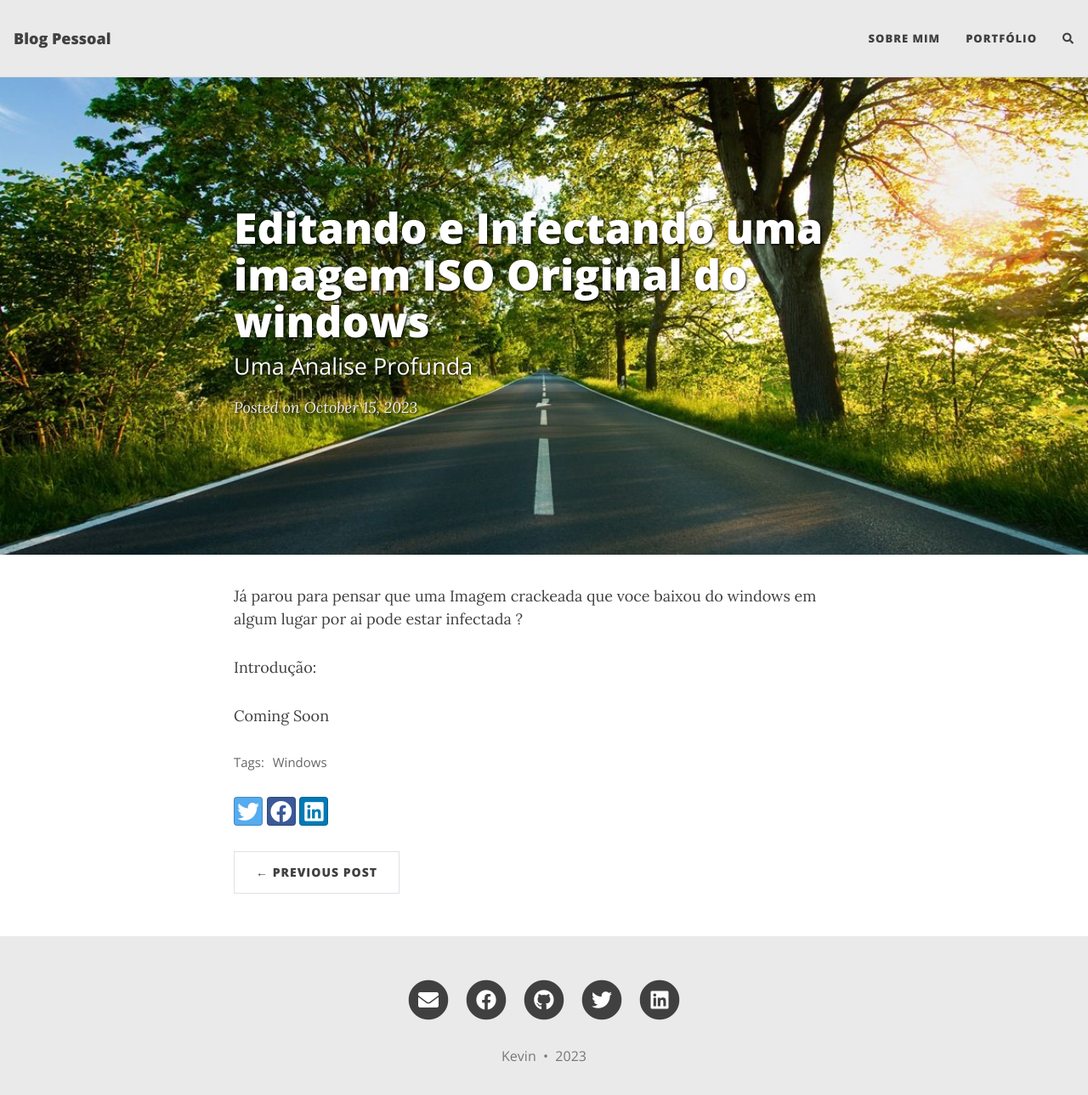
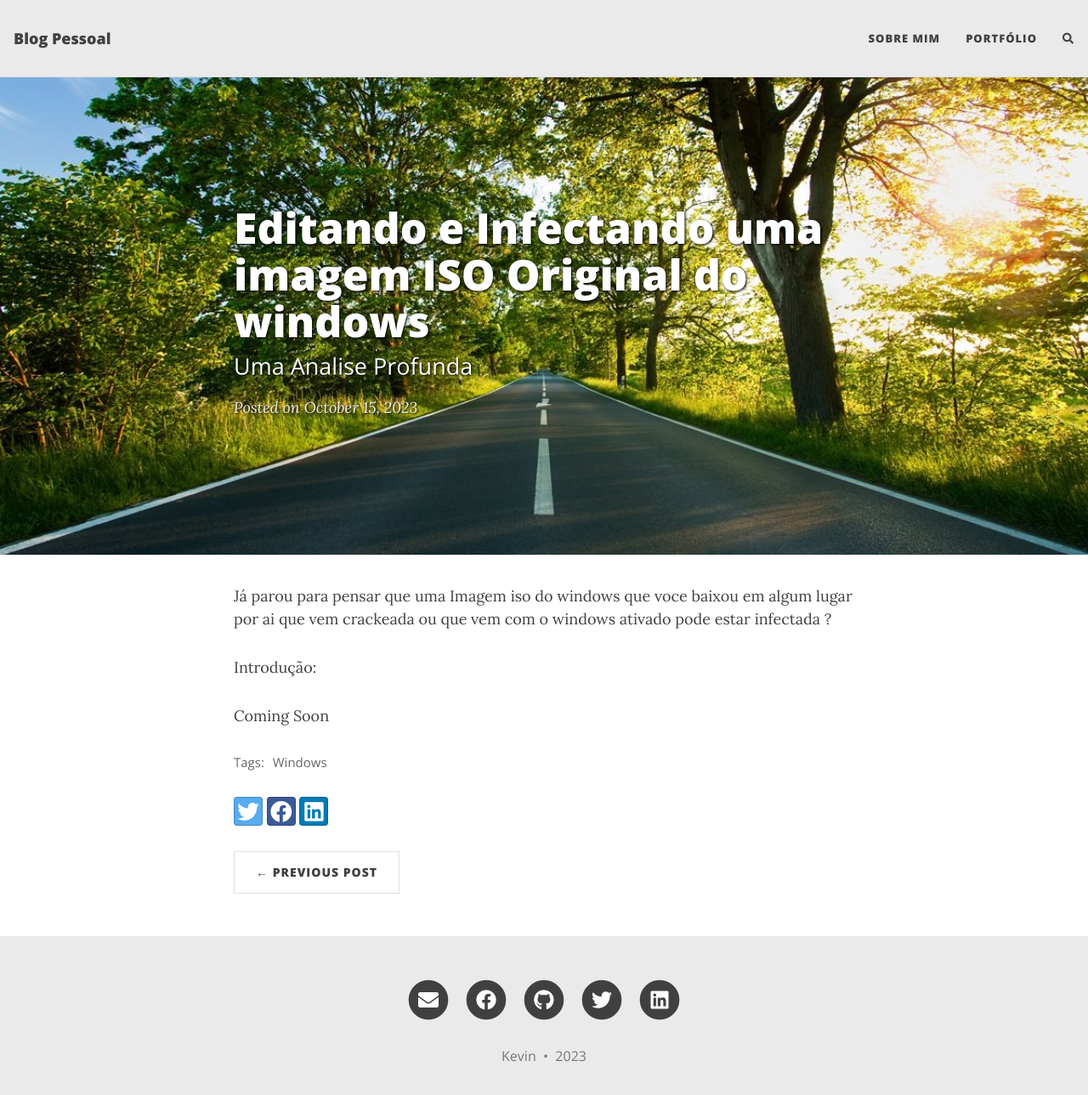
Before and after one commit to Kevin-Mina/Blog, a Jekyll site: the page built from _posts/2023-10-15-windows-iso.md, in a window 1280 px wide and 1305 px high. Shown: the top 1289 px of the window at 85% size. Built offline with Jekyll 4.4.1, drawn with Linux system fonts in a browser that asks for light colours; nearby versions of some CDN libraries; comment, search, counter and statistics services are not loaded.

Commit message:
Update 2023-10-15-windows-iso.md

```diff
--- a/_posts/2023-10-15-windows-iso.md
+++ b/_posts/2023-10-15-windows-iso.md
@@ -8,7 +8,7 @@ share-img: /assets/img/path.jpg
 tags: [Windows]
 ---
 
-Já parou para pensar que uma Imagem crackeada que voce baixou do windows em algum lugar por ai pode estar infectada ?
+Já parou para pensar que uma Imagem iso do windows que voce baixou em algum lugar por ai que vem crackeada ou que vem com o windows ativado pode estar infectada ?
 
 Introdução:
 
```
